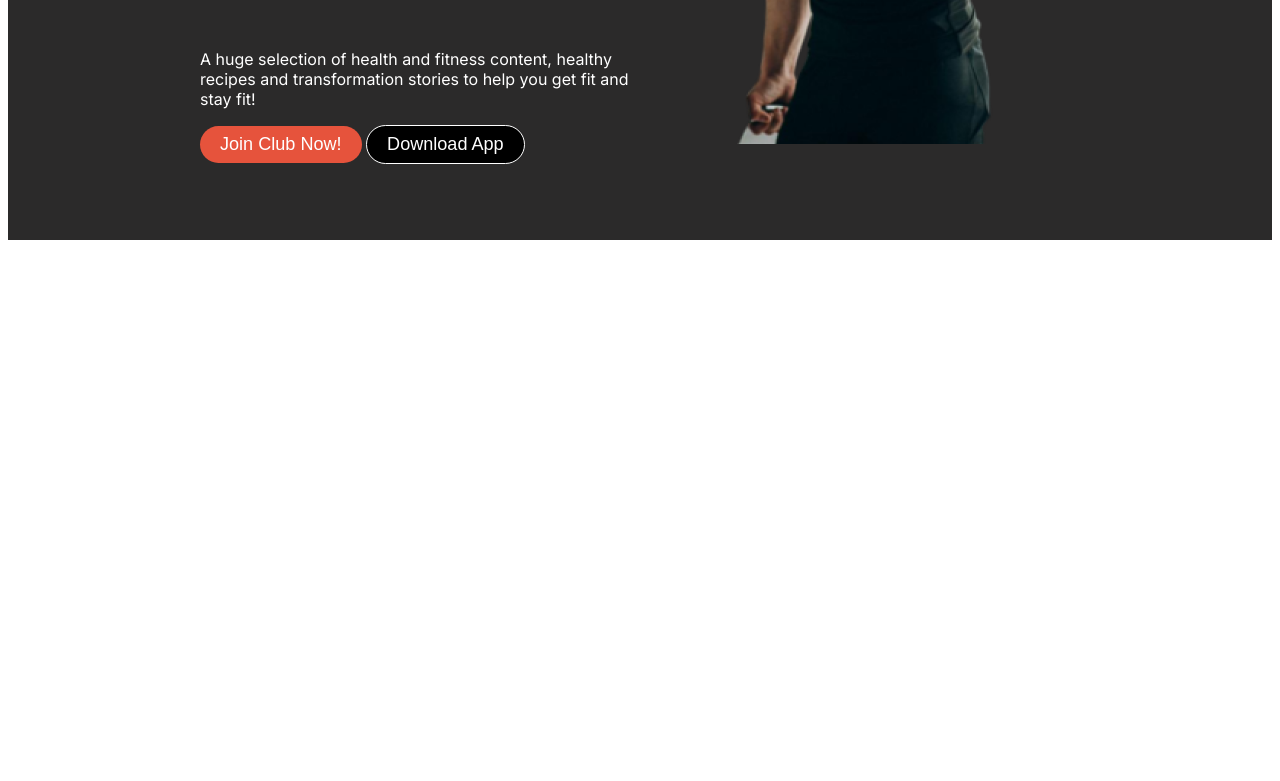
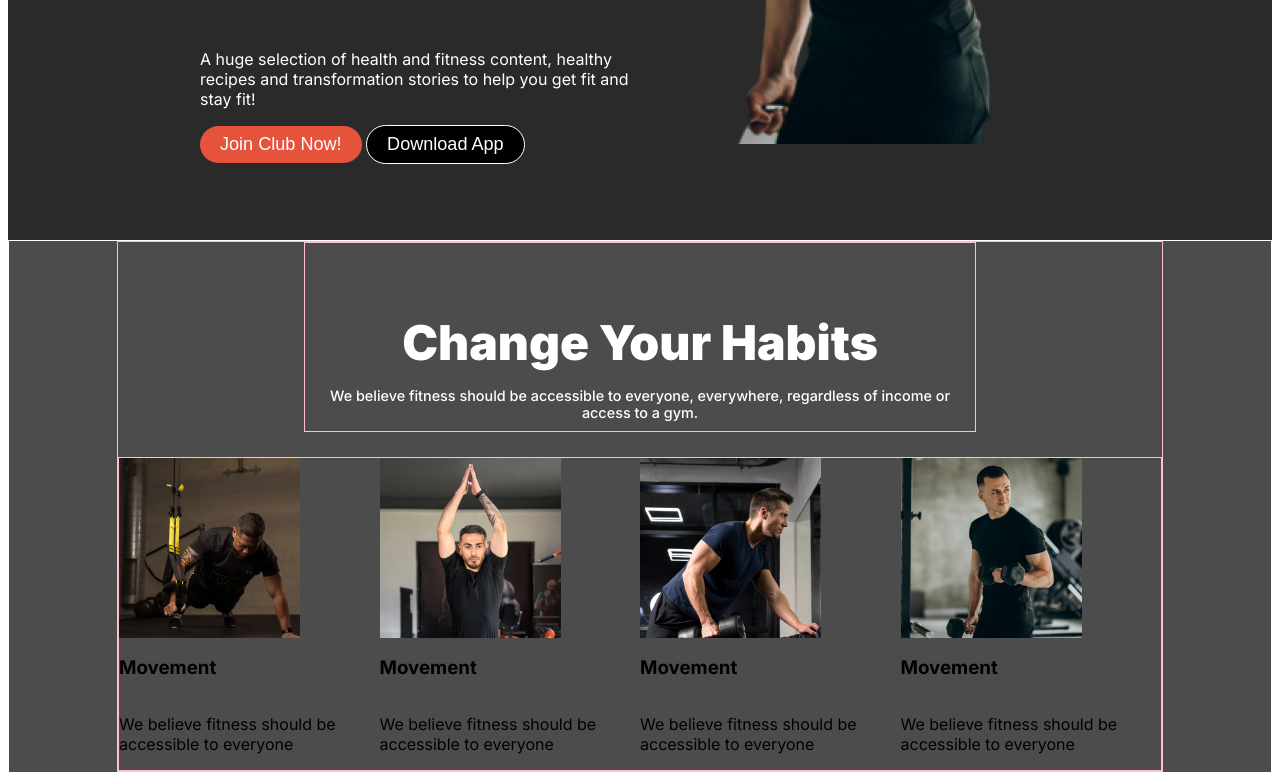
Before and after one commit to rabbihossen514/its-my-second-assignment, a plain HTML site: page index.html in a window 1280 px wide. Shown: the part 536-1317 px from the top of the page. Before the commit the page ends 800 px from the top, so only its background shows below. Drawn offline with Linux system fonts and the light colour scheme.

Commit message:
added a main section 1

```diff
--- a/index.html
+++ b/index.html
@@ -37,7 +37,7 @@
         </div>
     </header>
     <main class="main">
-        <section class="change-habits-container disply-hide">
+        <section class="change-habits-container">
             <div class="ch-heading">
                 <h2 class="h2-title">Change Your Habits</h2>
                 <p class="ch-description">We believe fitness should be accessible to everyone, everywhere, regardless of income or access to a gym.</p>
```
